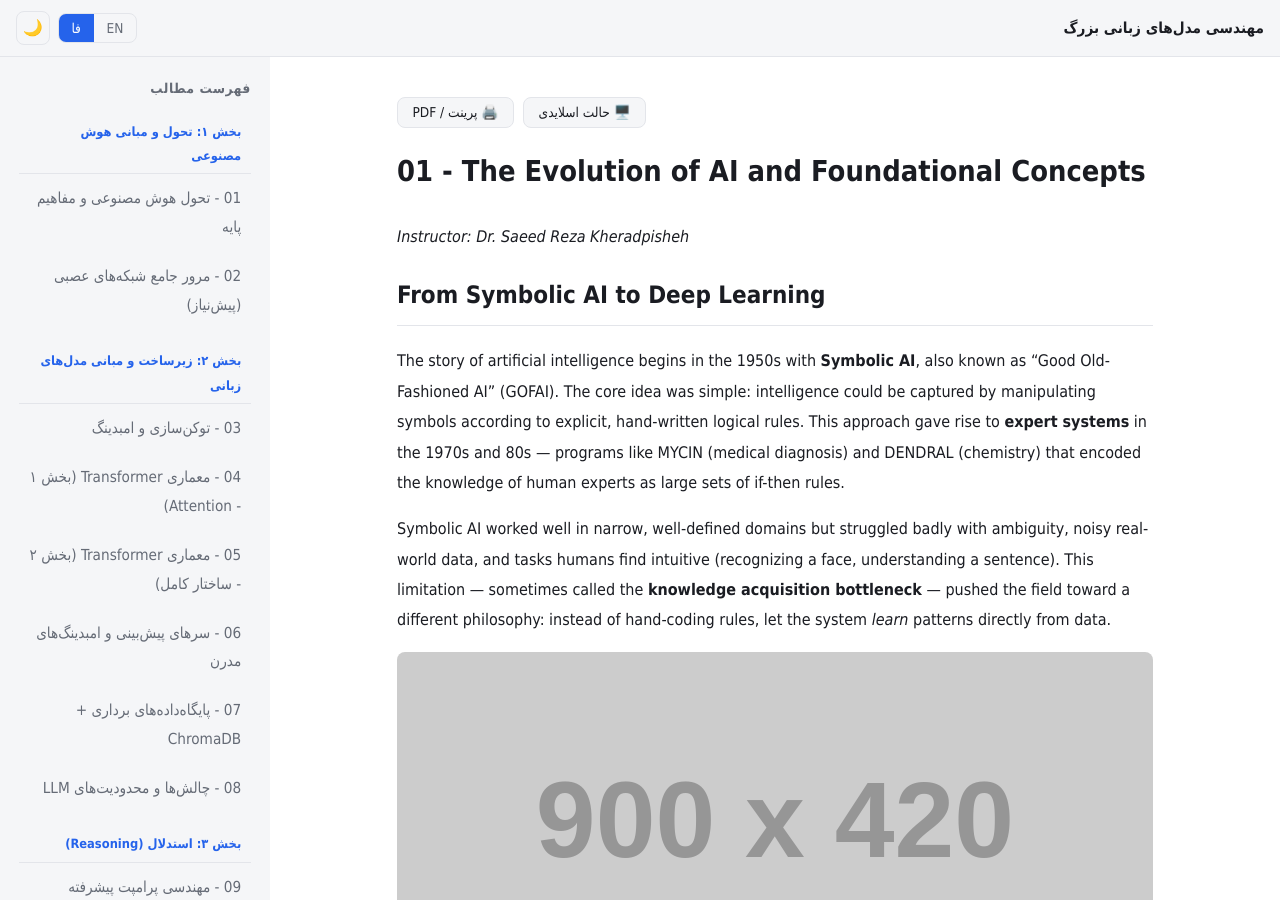
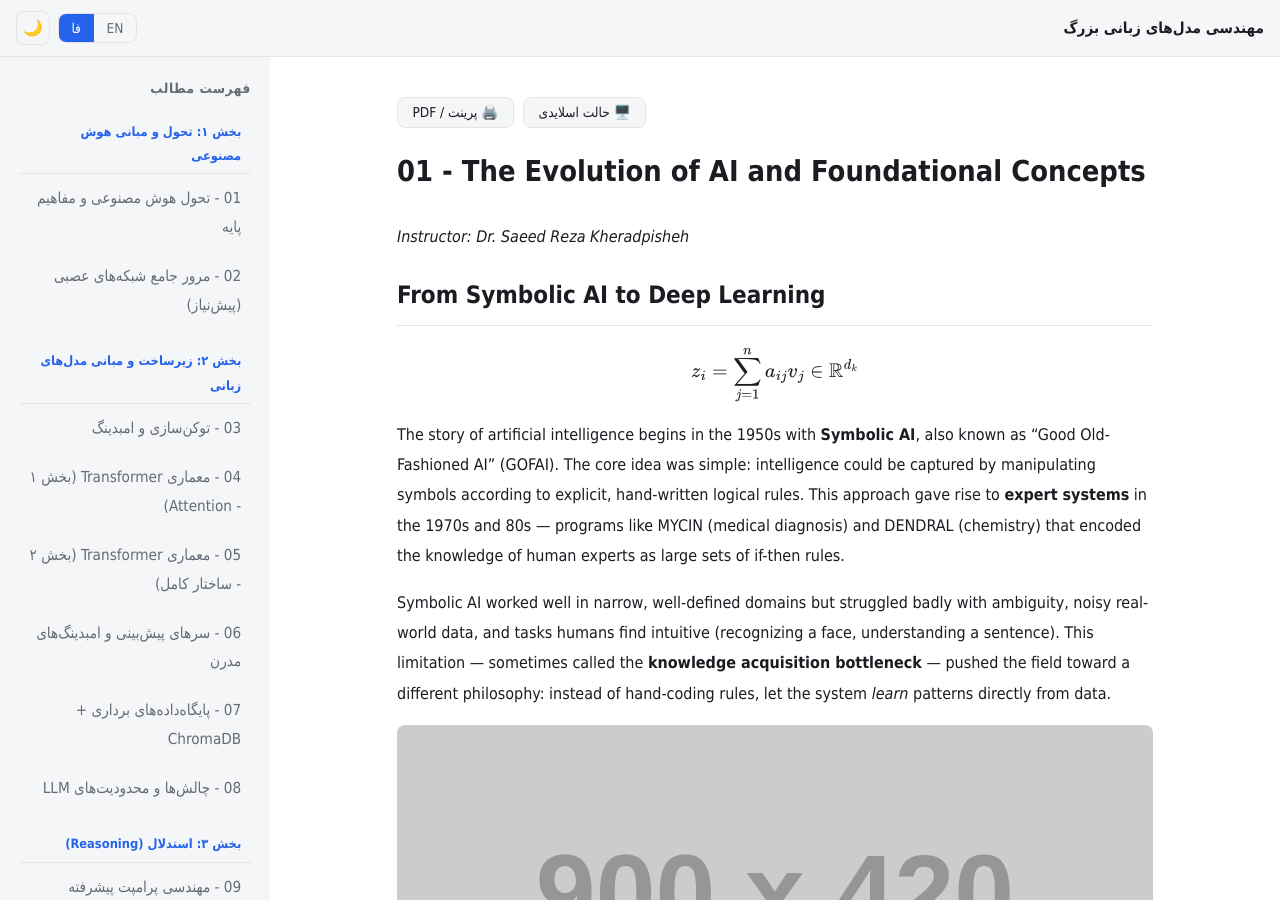
Before and after one commit to sbu-llm/notes, a Jekyll site: the page built from _notes/01-s01-en.md, in a window 1280 px wide and 900 px high. Built offline with Jekyll 4.4.1, drawn with Linux system fonts in a browser that asks for light colours; a style sheet for code colours, icons or effects is not loaded.

Commit message:
Update 01-s01-en.md

```diff
--- a/_notes/01-s01-en.md
+++ b/_notes/01-s01-en.md
@@ -10,7 +10,9 @@ order: 1
 
 ## From Symbolic AI to Deep Learning
 
-
+$$
+z_i = \sum_{j=1}^n a_{ij} v_j \in \mathbb{R}^{d_k}
+$$
 
 The story of artificial intelligence begins in the 1950s with **Symbolic AI**, also known as "Good Old-Fashioned AI" (GOFAI). The core idea was simple: intelligence could be captured by manipulating symbols according to explicit, hand-written logical rules. This approach gave rise to **expert systems** in the 1970s and 80s — programs like MYCIN (medical diagnosis) and DENDRAL (chemistry) that encoded the knowledge of human experts as large sets of if-then rules.
 
```
